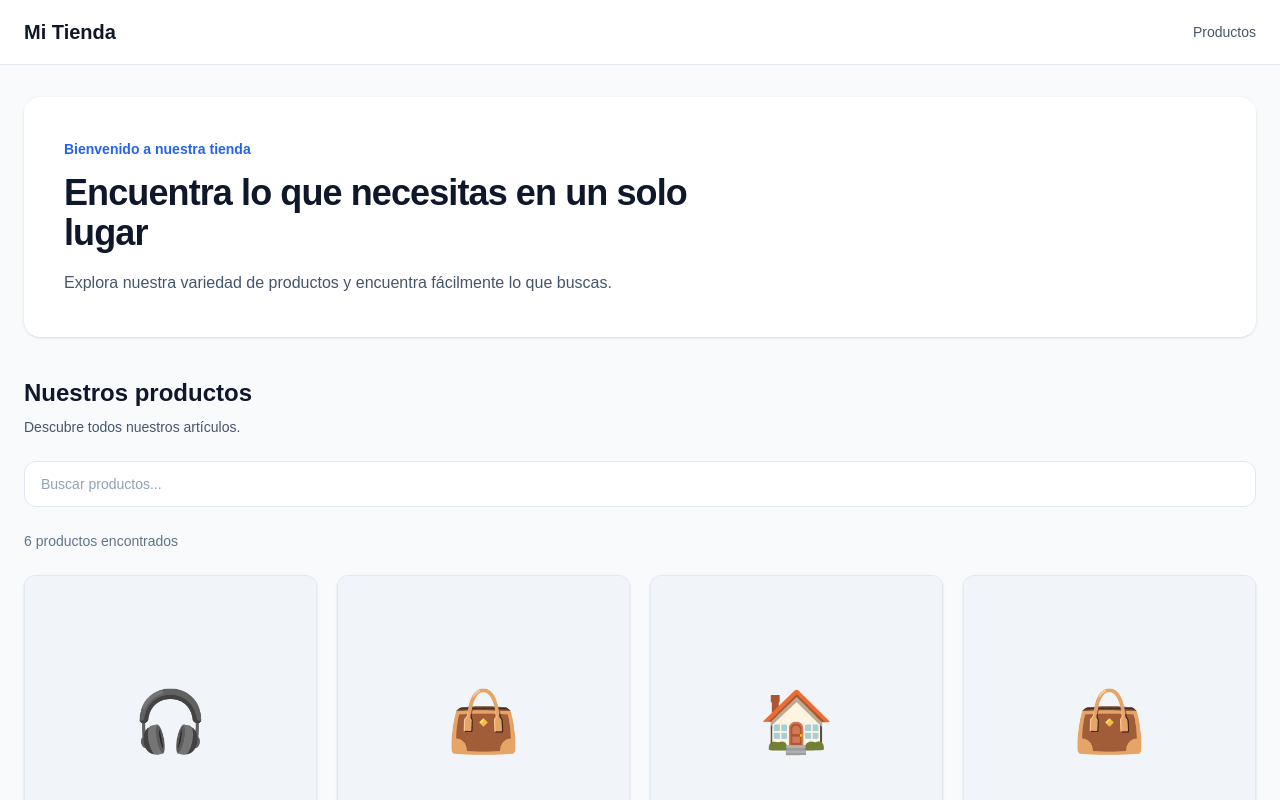
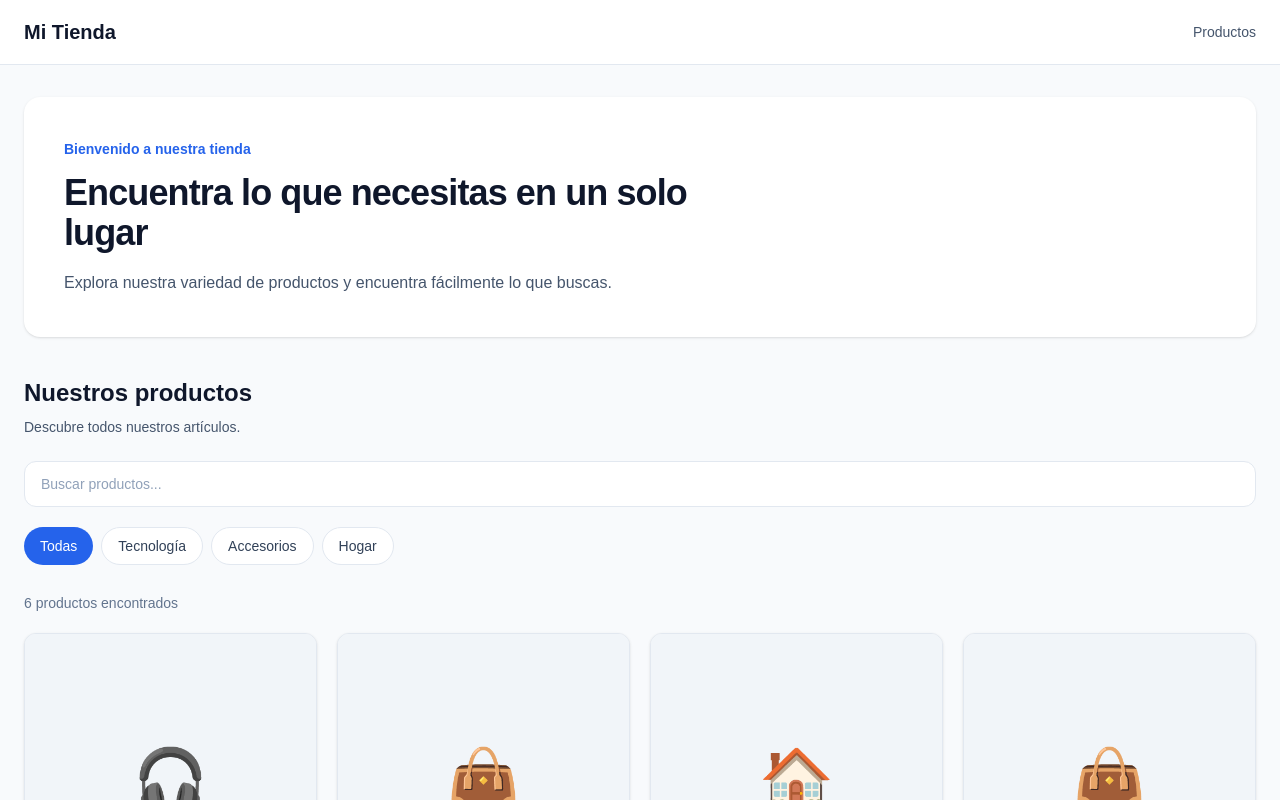
Before and after one commit to yeison8a/catalogo-digital-frontend, a Next.js app: page / in a window 1280 px wide. Shown: the top 800 px of the page. Built offline with nearby package versions, Linux system fonts and the light colour scheme.

Commit message:
feat: add product category filtering

```diff
--- a/src/app/page.tsx
+++ b/src/app/page.tsx
@@ -1,6 +1,7 @@
 
 import ProductCatalog from "@/components/products/ProductCatalog";
 import { mockProducts } from "@/mocks/products";
+import { mockCategories } from "@/mocks/categories";
 
 export default function HomePage() {
   return (
@@ -33,7 +34,10 @@ export default function HomePage() {
           </p>
         </div>
 
-        <ProductCatalog products={mockProducts} />
+        <ProductCatalog
+          products={mockProducts}
+          categories={mockCategories}
+        />
       </section>
     </div>
   );
--- /dev/null
+++ b/src/components/products/CategoryFilter.tsx
@@ -0,0 +1,51 @@
+
+import type { Category } from "@/types/product";
+
+interface CategoryFilterProps {
+  categories: Category[];
+  selectedCategory: string | null;
+  onCategoryChange: (categoryId: string | null) => void;
+}
+
+export default function CategoryFilter({
+  categories,
+  selectedCategory,
+  onCategoryChange,
+}: CategoryFilterProps) {
+  return (
+    <div
+      className="flex gap-2 overflow-x-auto pb-2"
+      role="group"
+      aria-label="Filtrar productos por categoría"
+    >
+      <button
+        type="button"
+        onClick={() => onCategoryChange(null)}
+        aria-pressed={selectedCategory === null}
+        className={`shrink-0 rounded-full px-4 py-2 text-sm font-medium transition-colors ${
+          selectedCategory === null
+            ? "bg-primary text-white"
+            : "border border-slate-200 bg-white text-slate-700 hover:bg-slate-50"
+        }`}
+      >
+        Todas
+      </button>
+
+      {categories.map((category) => (
+        <button
+          key={category.id}
+          type="button"
+          onClick={() => onCategoryChange(category.id)}
+          aria-pressed={selectedCategory === category.id}
+          className={`shrink-0 rounded-full px-4 py-2 text-sm font-medium transition-colors ${
+            selectedCategory === category.id
+              ? "bg-primary text-white"
+              : "border border-slate-200 bg-white text-slate-700 hover:bg-slate-50"
+          }`}
+        >
+          {category.name}
+        </button>
+      ))}
+    </div>
+  );
+}
--- a/src/components/products/ProductCatalog.tsx
+++ b/src/components/products/ProductCatalog.tsx
@@ -3,34 +3,63 @@
 
 import { useState } from "react";
 
-import type { Product } from "@/types/product";
+import type { Product, Category } from "@/types/product";
 import { normalizeText } from "@/lib/normalizeText";
 
 import ProductSearch from "./ProductSearch";
+import CategoryFilter from "./CategoryFilter";
 import ProductGrid from "./ProductGrid";
 
 interface ProductCatalogProps {
   products: Product[];
+  categories: Category[];
 }
 
 export default function ProductCatalog({
   products,
+  categories,
 }: ProductCatalogProps) {
   const [search, setSearch] = useState("");
+  const [selectedCategory, setSelectedCategory] = useState<
+    string | null
+  >(null);
 
   const normalizedSearch = normalizeText(search);
 
-  const filteredProducts = products.filter((product) =>
-    normalizeText(product.name).includes(normalizedSearch)
+  const filteredProducts = products.filter((product) => {
+    const matchesSearch = normalizeText(product.name).includes(
+      normalizedSearch
     );
 
+    const matchesCategory =
+      selectedCategory === null ||
+      product.category.id === selectedCategory;
+
+    return matchesSearch && matchesCategory;
+  });
+
+  const hasActiveFilters =
+    search.trim() !== "" || selectedCategory !== null;
+
+  function clearFilters() {
+    setSearch("");
+    setSelectedCategory(null);
+  }
+
   return (
-    <div className="space-y-6">
+    <div className="space-y-5">
       <ProductSearch
         value={search}
         onChange={setSearch}
       />
 
+      <CategoryFilter
+        categories={categories}
+        selectedCategory={selectedCategory}
+        onCategoryChange={setSelectedCategory}
+      />
+
+      <div className="flex items-center justify-between gap-3">
         <p
           className="text-sm text-slate-500"
           role="status"
@@ -42,6 +71,17 @@ export default function ProductCatalog({
             : "productos encontrados"}
         </p>
 
+        {hasActiveFilters && (
+          <button
+            type="button"
+            onClick={clearFilters}
+            className="shrink-0 text-sm font-medium text-primary hover:underline"
+          >
+            Limpiar filtros
+          </button>
+        )}
+      </div>
+
       {filteredProducts.length === 0 ? (
         <div className="rounded-xl bg-white px-6 py-12 text-center">
           <h3 className="text-lg font-semibold text-slate-900">
@@ -49,7 +89,7 @@ export default function ProductCatalog({
           </h3>
 
           <p className="mt-2 text-sm text-slate-600">
-            Intenta buscar con otro nombre.
+            Prueba con otra búsqueda o categoría.
           </p>
         </div>
       ) : (
--- /dev/null
+++ b/src/mocks/categories.ts
@@ -0,0 +1,17 @@
+
+import type { Category } from "@/types/product";
+
+export const mockCategories: Category[] = [
+  {
+    id: "a0000000-0000-4000-8000-000000000001",
+    name: "Tecnología",
+  },
+  {
+    id: "a0000000-0000-4000-8000-000000000002",
+    name: "Accesorios",
+  },
+  {
+    id: "a0000000-0000-4000-8000-000000000003",
+    name: "Hogar",
+  },
+];
```
Lines whose indentation alone changed are shown as unchanged.
